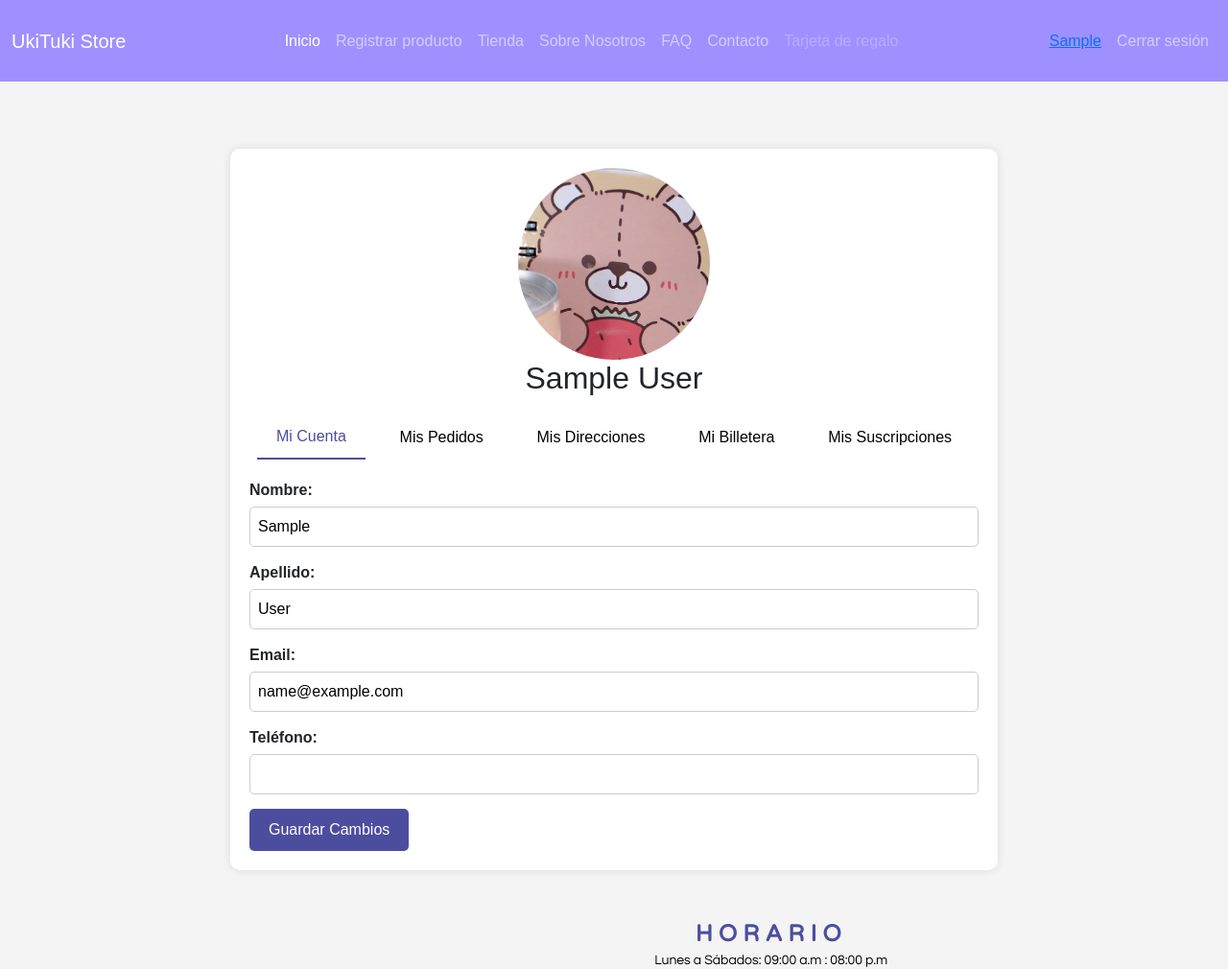
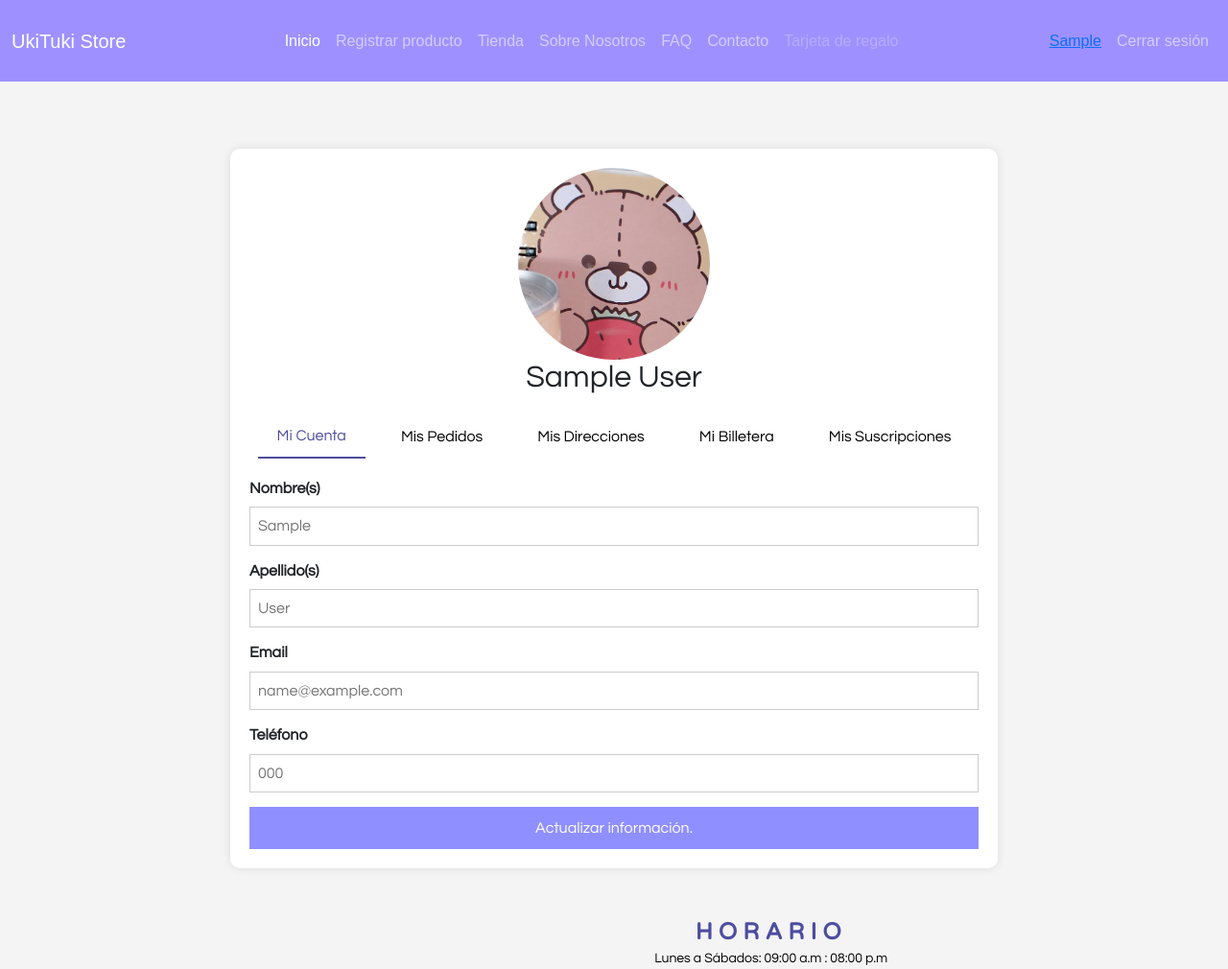
Before and after one commit to CarlosOchoa8/uki-store-app, a Flask app: page /app/v1/users/account in a window 1280 px wide. Shown: the top 1010 px of the page at 96% size. Run offline with Flask 3, Linux system fonts and the light colour scheme; the visitor is signed in with stand-in values (Sample User, id 1); tables that the repository leaves empty hold one stand-in row (values such as "Sample post").

Commit message:
style: user profile refactored

```diff
--- a/src/static/css/users/my_account.css
+++ b/src/static/css/users/my_account.css
@@ -16,6 +16,7 @@ body {
     padding: 20px;
     border-radius: 10px;
     box-shadow: 0 0 10px rgba(0, 0, 0, 0.1);
+    font: normal normal normal 16px/1.4em 'questrial', sans-serif;
 }
 
 .profile-header {
@@ -73,7 +74,34 @@ label {
     font-weight: bold;
 }
 
-input[type="text"],
+.form-field{
+    width: 100%;
+    padding: 8px;
+    border: 1px solid #ccc;
+    /* border-radius: 5px; */
+    box-sizing:border-box;
+
+}
+
+.submit-field {
+    background-color: #8f8fff;
+    border: 2px solid #8f8fff;
+    grid-column: span 2;
+    padding: 0.5rem 1rem;
+    color: #fff;
+    border-radius: 0px;
+    cursor: pointer;
+    font-size: 1rem;
+
+    &:hover {
+        color: white;
+        background-color: #9D91FFB3;
+        border: 1px solid #8f8fff;
+    }
+}
+
+
+/* input[type="text"],
 input[type="email"],
 input[type="tel"] {
     width: 100%;
@@ -81,9 +109,9 @@ input[type="tel"] {
     border: 1px solid #ccc;
     border-radius: 5px;
     box-sizing: border-box;
-}
+} */
 
-button[type="submit"] {
+/* button[type="submit"] {
     background-color: #4D4DA0;
     color: #fff;
     padding: 10px 20px;
@@ -91,8 +119,8 @@ button[type="submit"] {
     border-radius: 5px;
     cursor: pointer;
     font-size: 16px;
-}
+} */
 
-button[type="submit"]:hover {
+/* button[type="submit"]:hover {
     background-color: #333;
-}
+} */
--- a/src/templates/users/account/my_account.html
+++ b/src/templates/users/account/my_account.html
@@ -23,24 +23,49 @@
             </div>
             <div class="tab-content">
                 <div class="tab-pane active" id="profile-info">
-                    <form>
+                    <form action="" method="POST" novalidate>
+                        {{ form.hidden_tag() }}
                         <div class="form-group">
-                            <label for="first_name">Nombre:</label>
-                            <input type="text" id="first_name" name="first_name" value="{{ g.user.first_name }}">
+                            {{ form.first_name.label(class="form-label") }}
+                            {{ form.first_name(class="form-field first_name-field", placeholder=g.user.first_name) }}
+                            {% for error in form.first_name.errors %}
+                            <span style="color: red"> {{ error }}</span>
+                            {% endfor %}
+                            <!-- <label for="first_name">Nombre:</label>
+                            <input type="text" id="first_name" name="first_name" placeholder="{{ g.user.first_name }}"> -->
                         </div>
                         <div class="form-group">
-                            <label for="last_name">Apellido:</label>
-                            <input type="text" id="last_name" name="last_name" value="{{ g.user.last_name }}">
+                            {{ form.last_name.label(class="form-label") }}
+                            {{ form.last_name(class="form-field last_name-field", placeholder=g.user.last_name) }}
+                            {% for error in form.last_name.errors %}
+                            <span style="color: red"> {{ error }}</span>
+                            {% endfor %}
+                            <!-- <label for="last_name">Apellido:</label>
+                            <input type="text" id="last_name" name="last_name" placeholder="{{ g.user.last_name }}"> -->
                         </div>
                         <div class="form-group">
-                            <label for="email">Email:</label>
-                            <input type="email" id="email" name="email" value="{{ g.user.email }}">
+                            {{ form.email.label(class="form-label") }}
+                            {{ form.email(class="form-field email-field", placeholder=g.user.email) }}
+                            {% for error in form.email.errors %}
+                            <span style="color: red"> {{ error }}</span>
+                            {% endfor %}
+                            <!-- <label for="email">Email:</label>
+                            <input type="email" id="email" name="email" placeholder="{{ g.user.email }}"> -->
                         </div>
                         <div class="form-group">
-                            <label for="phone">Teléfono:</label>
-                            <input type="tel" id="phone" name="phone" value="{{ g.user.phone }}">
+                            {{ form.phone_number.label(class="form-label") }}
+                            {{ form.phone_number(class="form-field phone_number-field", placeholder=g.user.phone_number) }}
+                            {% for error in form.phone_number.errors %}
+                            <span style="color: red"> {{ error }}</span>
+                            {% endfor %}
+                            <!-- <label for="phone">Teléfono:</label>
+                            <input type="tel" id="phone" name="phone" placeholder="{{ g.user.phone }}"> -->
                         </div>
-                        <button type="submit">Guardar Cambios</button>
+                        <!-- <button type="submit">Guardar Cambios</button> -->
+                        <!-- {{ form.csrf_token }} -->
+                        {{ form.submit(class="btn form-field submit-field", type="submit")}}
+                        <!-- {{ form.hidden_tag() }}
+                        {{ form.submit(class="btn form-field submit-field", type="submit")}} -->
                     </form>
                 </div>
                 <div class="tab-pane" id="orders">
```
